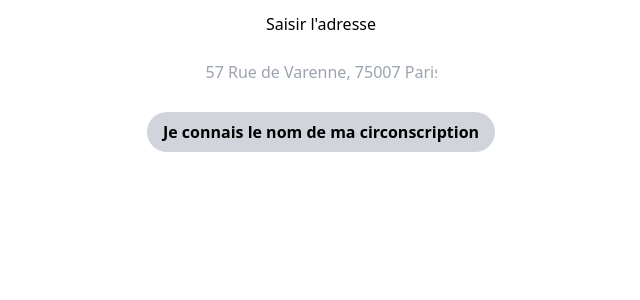
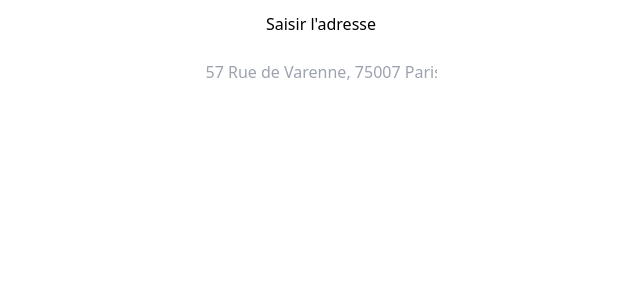
Before and after one commit to mattboll/trouvetondepute, a Nuxt app: page /circoByAddress in a window 1280 px wide. Shown: the top 300 px of the page, without its empty margins (319-959 px from the left). Built offline with nearby package versions, Linux system fonts and the light colour scheme.

Commit message:
Pas le temps

```diff
--- a/pages/circoByAddress.vue
+++ b/pages/circoByAddress.vue
@@ -22,7 +22,7 @@
       </li>
     </ul>
 
-    <div class="flex flex-col justify-center items-center mt-3">
+    <div class="flex flex-col justify-center items-center mt-3" v-show  = false>
       <cta class="mt-4" to="/circoByName">Je connais le nom de ma circonscription</cta>
     </div>
   </div>
--- a/pages/deputeByCirco.vue
+++ b/pages/deputeByCirco.vue
@@ -1,6 +1,6 @@
 <template>
   <div>
-    {{ address.properties.label }}
+    {{ address.properties?.label }}
     <br>
     {{ currentCirco.properties?.nomDepartement }} <br>
     {{ currentCirco.properties?.nomCirconscription }} <br>
```
